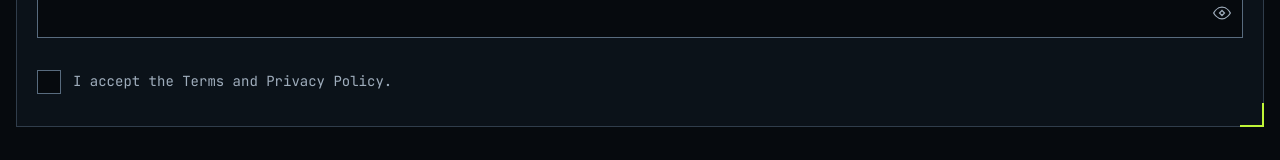
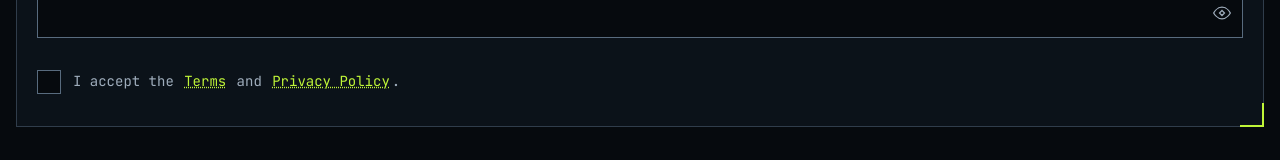
Before and after one commit to Yahyaball/gamer-sign-up-form, a Vue app: page / in a window 1280 px wide. Shown: the part 741-901 px from the top of the page. Built offline with nearby package versions, Linux system fonts and the light colour scheme.

Commit message:
build base link

```diff
--- a/src/App.vue
+++ b/src/App.vue
@@ -1,23 +1,25 @@
 <script setup lang="ts">
-import Logo from './assets/images/logo.svg'
-import CornerBracket from './components/backdrop/CornerBracket.vue';
-import BaseCheckbox from './components/controls/BaseCheckbox.vue';
-import PanelHead from './components/controls/PanelHead.vue';
-import TextField from './components/fields/TextField.vue';
-import ReadoutOperator from './components/readout/ReadoutOperator.vue';
+import Logo from "./assets/images/logo.svg";
+import CornerBracket from "./components/backdrop/CornerBracket.vue";
+import BaseCheckbox from "./components/controls/BaseCheckbox.vue";
+import BaseLink from "./components/controls/BaseLink.vue";
+import PanelHead from "./components/controls/PanelHead.vue";
+import TextField from "./components/fields/TextField.vue";
+import ReadoutOperator from "./components/readout/ReadoutOperator.vue";
 </script>
 
 <template>
   <div class="flex flex-col gap-4">
     <header class="flex flex-col gap-4">
       <div class="flex justify-between items-center preset-6 uppercase">
-        <img :src="Logo" alt="Neoncore">
+        <img :src="Logo" alt="Neoncore" />
         <span>0/5 ready</span>
       </div>
       <div class="flex flex-col gap-3">
         <div class="flex flex-col gap-1.5">
           <h1 class="preset-1__mobile text-neutral-100">
-            <span aria-hidden="true" class="text-lime-500 pr-1">//</span>Join the Nexus
+            <span aria-hidden="true" class="text-lime-500 pr-1">//</span>Join
+            the Nexus
           </h1>
           <p class="preset-6 uppercase">Initialize your NEONCORE identity</p>
         </div>
@@ -38,7 +40,9 @@ import ReadoutOperator from './components/readout/ReadoutOperator.vue';
           <TextField label="Confirm password" name="confirm-password" type="password" />
           <div class="preset-5 text-neutral-300 flex gap-1.5">
             <BaseCheckbox name="accept" id="accept" />
-            <label for="accept">I accept the Terms and Privacy Policy.</label>
+            <label for="accept">I accept the <BaseLink href="/">Terms</BaseLink> and
+              <BaseLink href="/">Privacy Policy</BaseLink>.
+            </label>
           </div>
         </div>
       </form>
--- /dev/null
+++ b/src/components/controls/BaseLink.vue
@@ -0,0 +1,12 @@
+<script setup lang="ts">
+defineProps<{
+    href?: string
+}>()
+</script>
+
+<template>
+    <a :href="href"
+        class="text-lime-500 decoration-dotted underline hover:text-neutral-50 border-2 border-transparent focus-visible:border-lime-500 outline-0 transition-colors">
+        <slot />
+    </a>
+</template>
```
